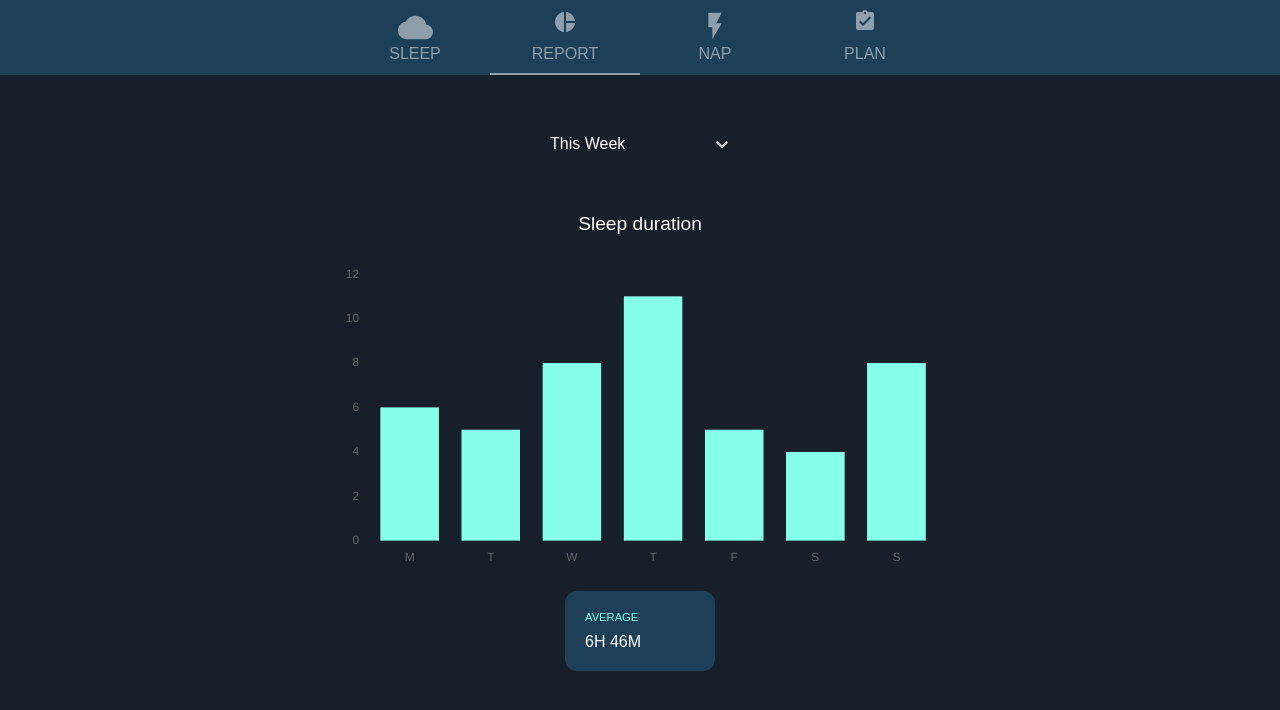
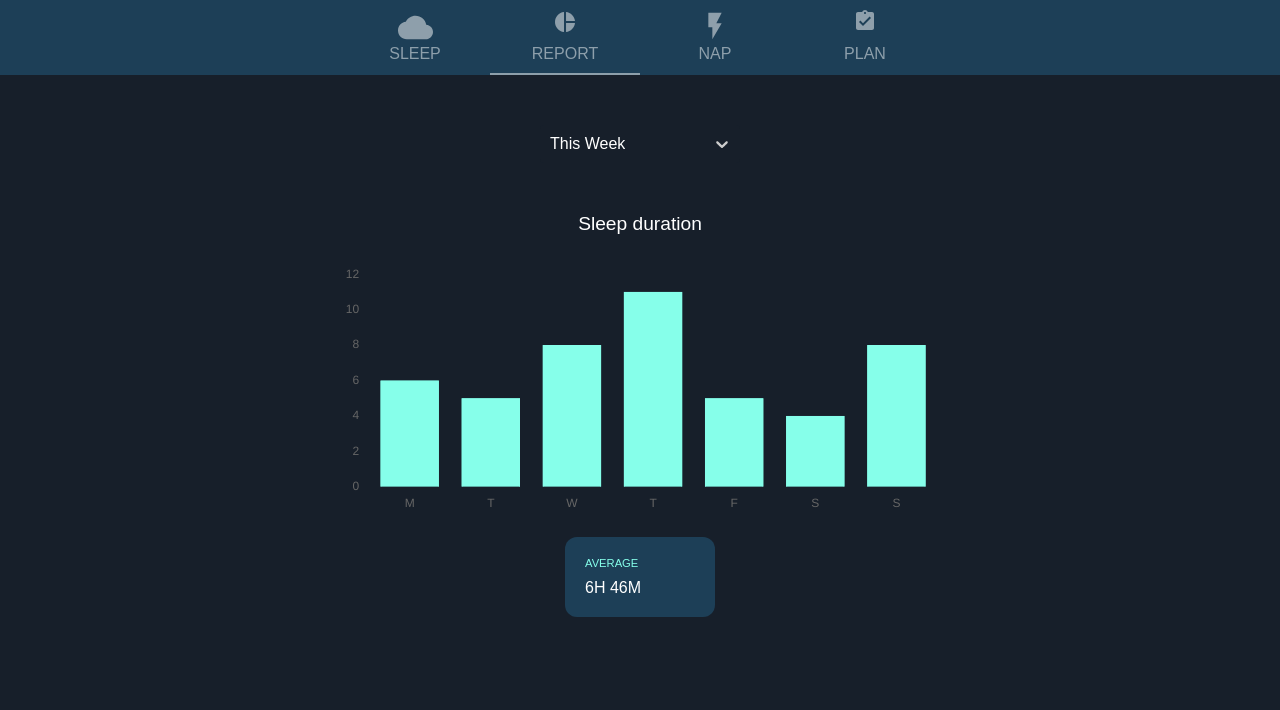
Before and after one commit to szczupag/rested, a React (Create React App) app: page /report in a window 1280 px wide. Shown: the top 710 px of the page. Built offline with nearby package versions, Linux system fonts and the light colour scheme.

Commit message:
fix chart issue

```diff
--- a/src/Page/Report.js
+++ b/src/Page/Report.js
@@ -96,6 +96,7 @@ class Report extends Component {
                 </div>
                 <div>
                     <h2>Sleep duration</h2>
+                    <div className="chart-wrapper">
                         <Bar
                             legend={null}
                             data={{
@@ -129,6 +130,7 @@ class Report extends Component {
                             }}
                         />
                     </div>
+                </div>
                 <div className="avg-wrapper">
                     <p className="avg-title">Average</p>
                     <p className="avg-value">{this.state.avg[this.state.selectedOption.value]}</p>
```
Lines whose indentation alone changed are shown as unchanged.
